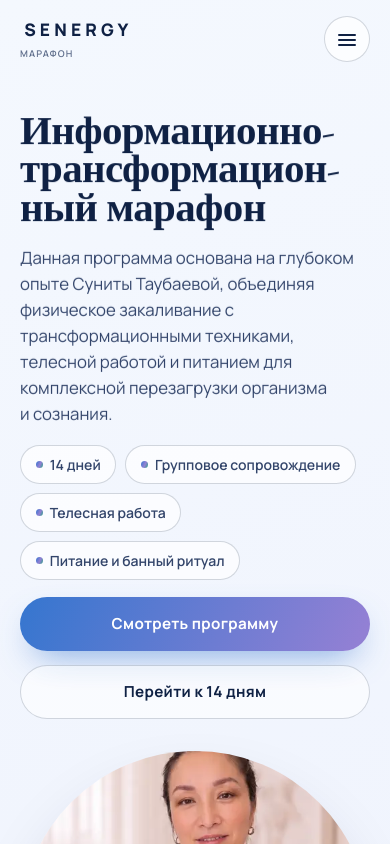
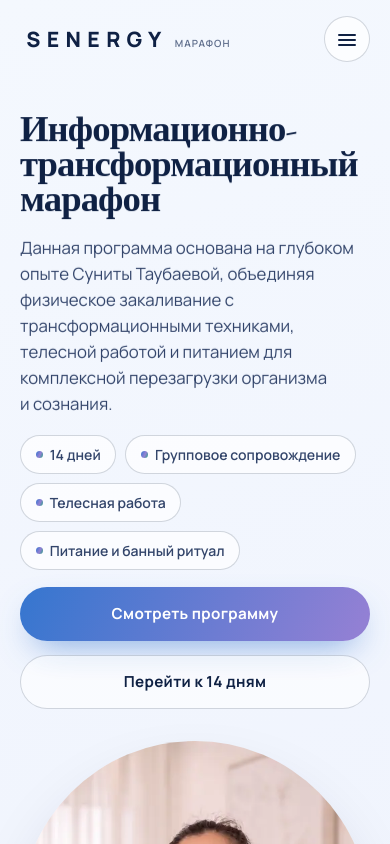
Before and after one commit to erkininfinity/sunita-web, a website: page index.html in a window 390 px wide. Shown: the top 844 px of the page. Drawn offline with nearby package versions, Linux system fonts and the light colour scheme.

Commit message:
Refine mobile typography, imagery, and accordions

```diff
--- a/css/document.css
+++ b/css/document.css
@@ -115,6 +115,7 @@ html:not(.js) .reveal {
 
 .hero--document .hero__photo img {
   max-height: 720px;
+  object-position: center top;
 }
 
 .hero__document {
@@ -1136,10 +1137,12 @@ html:not(.js) .tabs__panel + .tabs__panel {
   .hero--document .hero__title {
     width: 100%;
     max-width: 100%;
-    font-size: clamp(2.1rem, 10.5vw, 2.65rem);
-    line-height: 0.94;
-    overflow-wrap: anywhere;
-    hyphens: auto;
+    font-size: clamp(1.9rem, 9.4vw, 2.45rem);
+    line-height: 0.96;
+    letter-spacing: -0.025em;
+    overflow-wrap: normal;
+    word-break: normal;
+    hyphens: none;
   }
 
   .hero__document {
--- a/css/sections.css
+++ b/css/sections.css
@@ -52,21 +52,13 @@
 
 @media (max-width: 520px) {
   .hdr .logo {
-    flex-direction: column;
-    align-items: flex-start;
-    gap: 0.08rem;
-  }
-
-  .hdr .logo__mark {
-    font-size: 1.08rem;
-    letter-spacing: 0.24em;
-    text-indent: 0.24em;
+    gap: 0.45rem;
   }
 
   .hdr .logo__sub {
     display: block;
-    font-size: 0.58rem;
-    letter-spacing: 0.12em;
+    font-size: 0.62rem;
+    letter-spacing: 0.1em;
   }
 }
 
--- a/index.html
+++ b/index.html
@@ -293,7 +293,7 @@
           </div>
 
           <div class="tabs__panel day-list" data-panel="week-1">
-            <details class="doc-details day-detail" open>
+            <details class="doc-details day-detail">
               <summary><span class="doc-details__num">1</span><span class="doc-details__heading"><strong>День 1</strong><small>Самообследование и первые контрастные процедуры</small></span><span class="doc-details__chev"><svg viewBox="0 0 24 24"><use href="#i-chev"/></svg></span></summary>
               <div class="doc-details__body day__cols">
                 <div class="day__col"><div class="day__colHead"><svg viewBox="0 0 24 24"><use href="#i-sun"/></svg>Утро</div><p>Самообследование, стакан воды, умывание, разминка 15 минут, стойка «Х» 15 минут, холодный чай.</p></div>
@@ -345,7 +345,7 @@
           </div>
 
           <div class="tabs__panel day-list" data-panel="week-2">
-            <details class="doc-details day-detail" open>
+            <details class="doc-details day-detail">
               <summary><span class="doc-details__num">8</span><span class="doc-details__heading"><strong>День 8</strong><small>Разминка с дыханием на улице</small></span><span class="doc-details__chev"><svg viewBox="0 0 24 24"><use href="#i-chev"/></svg></span></summary>
               <div class="doc-details__body day__cols">
                 <div class="day__col"><div class="day__colHead"><svg viewBox="0 0 24 24"><use href="#i-sun"/></svg>Утро</div><p>Разминка с дыханием на улице в жилетке и шортах, контрастный душ.</p></div>
@@ -653,7 +653,7 @@
         </div>
 
         <div class="details-stack reveal">
-          <details class="doc-details" open>
+          <details class="doc-details">
             <summary><span class="doc-details__num">14</span><span class="doc-details__heading"><strong>Общий план программы</strong><small>Фокус каждого дня</small></span><span class="doc-details__chev"><svg viewBox="0 0 24 24"><use href="#i-chev"/></svg></span></summary>
             <div class="doc-details__body">
               <div class="focus-grid">
@@ -716,7 +716,7 @@
 
     <section class="section mastermind-section" id="mastermind" aria-labelledby="mastermind-title">
       <div class="container">
-        <details class="doc-details doc-details--mastermind reveal" open>
+        <details class="doc-details doc-details--mastermind reveal">
           <summary>
             <span class="doc-details__num"><svg viewBox="0 0 24 24"><use href="#i-brain"/></svg></span>
             <span class="doc-details__heading"><strong id="mastermind-title">Сценарий мастермайнда: «Взлом сопротивления: где ум обманывает тело»</strong><small>Цель встречи · 45–60 минут</small></span>
@@ -900,7 +900,7 @@
             </div>
           </details>
 
-          <details class="doc-details doc-details--resilience reveal" open>
+          <details class="doc-details doc-details--resilience reveal">
             <summary><span class="doc-details__num" aria-hidden="true"><svg viewBox="0 0 24 24"><use href="#i-compass"/></svg></span><span class="doc-details__heading"><strong>Путь к устойчивости: мои принципы закаливания и работы с телом</strong><small>Личный опыт, наблюдения, мифы и выводы</small></span><span class="doc-details__chev"><svg viewBox="0 0 24 24"><use href="#i-chev"/></svg></span></summary>
             <div class="doc-details__body">
               <div class="prose prose--wide">
```
Also changed, not shown: assets/img/sunita-bath.webp, assets/img/sunita-massage.webp.
